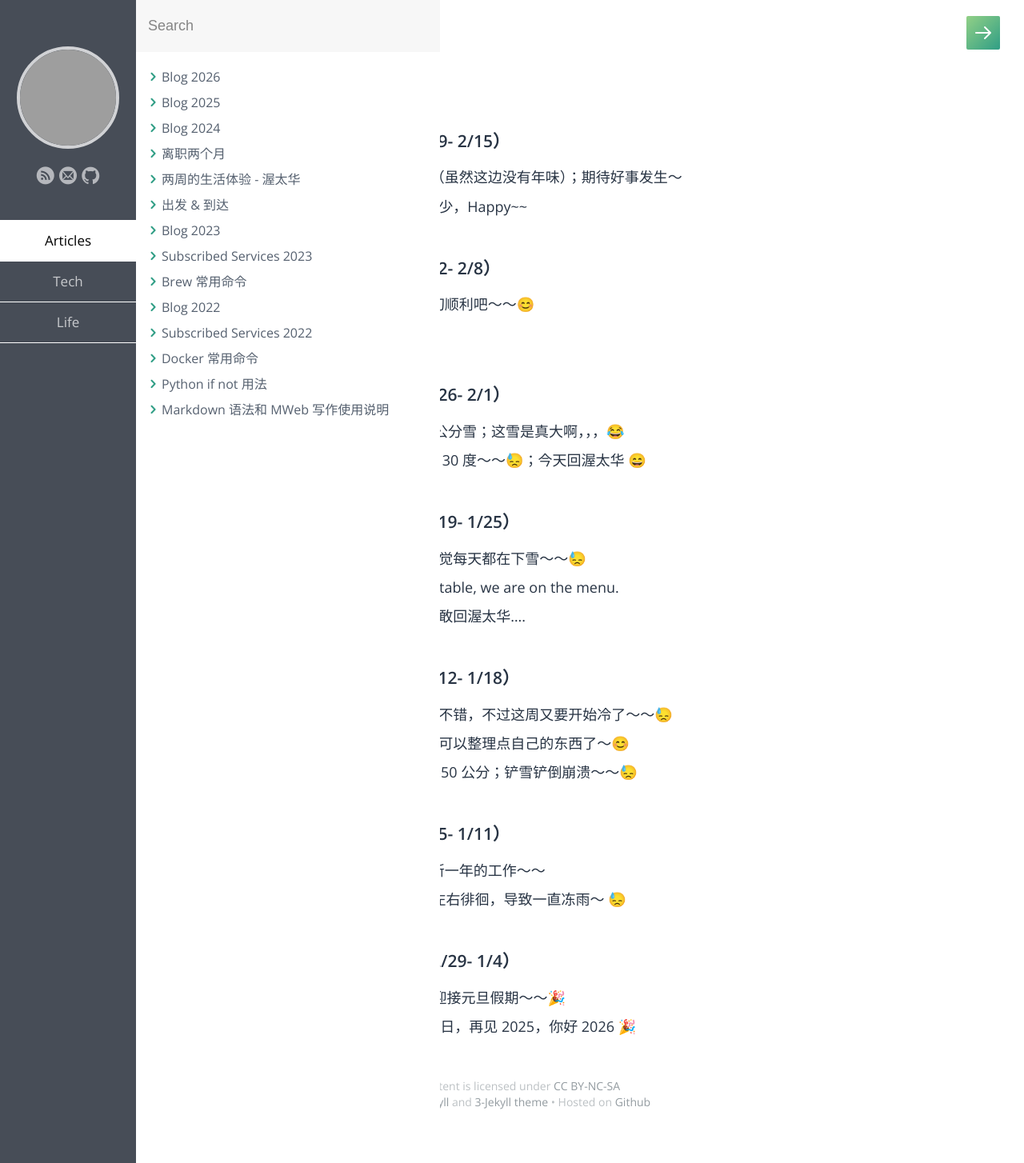
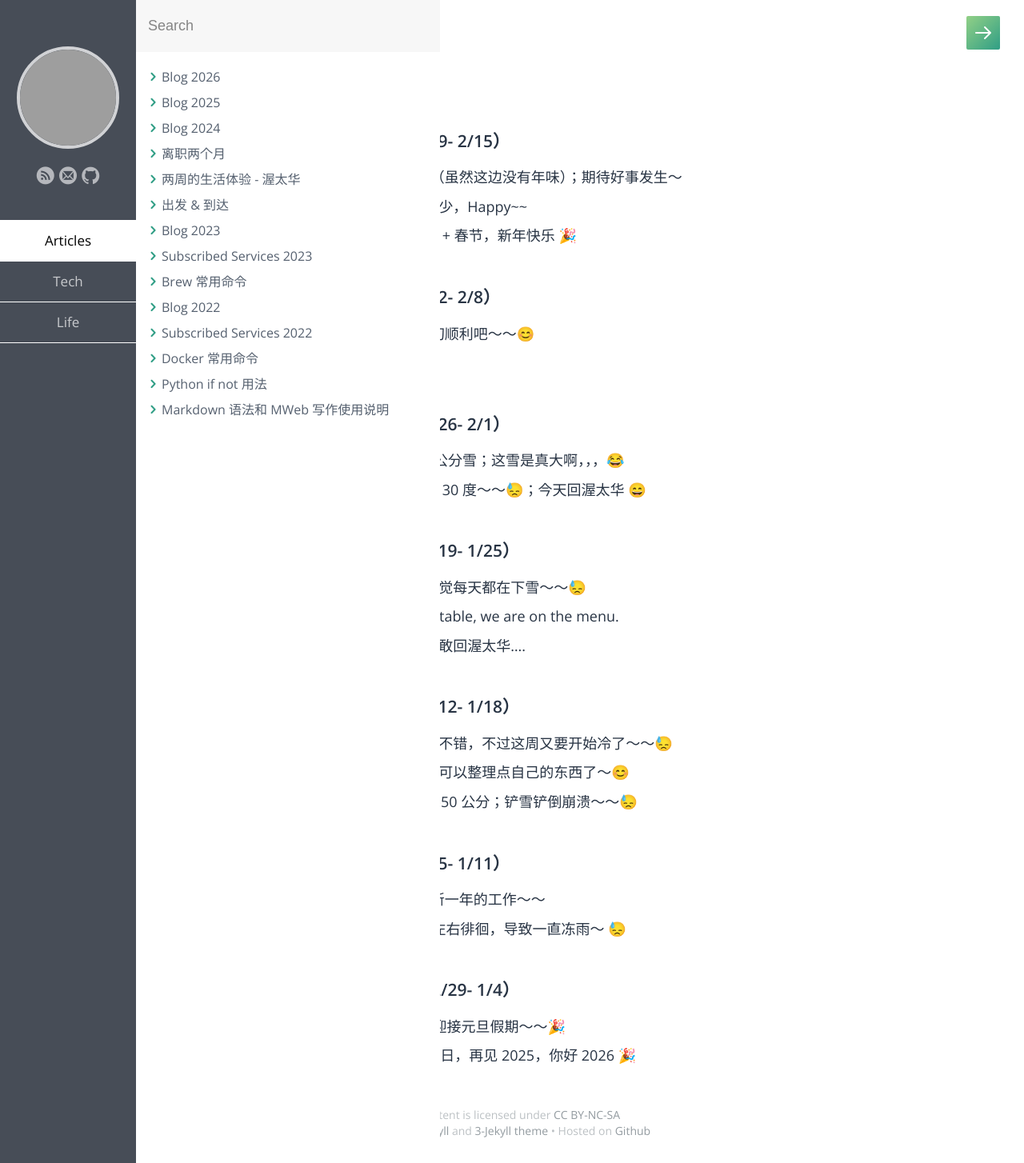
Before and after one commit to samxupeiran/samxupeiran.github.io, a Jekyll site: the page built from _posts/life/2025-12-29-my-blog.md, in a window 1280 px wide. Shown: the whole page at 80% size. Built offline with Jekyll 4.4.1, drawn with Linux system fonts in a browser that asks for light colours; some web fonts are replaced; grey boxes are pictures that could not be loaded.

Commit message:
feat: add weekly blog 2/13

```diff
--- a/_posts/life/2025-12-29-my-blog.md
+++ b/_posts/life/2025-12-29-my-blog.md
@@ -9,6 +9,7 @@ tags: Blog
 - ### 2026 年 2 月 第 2 周（2/9- 2/15）
      - 2/9 农历年前最后一周了（虽然这边没有年味）；期待好事发生～
      - 2/11 这两天温度回升了不少，Happy~~
+     - 2/13 周五了，期待长周末 + 春节，新年快乐 🎉
 
 - ### 2026 年 2 月 第 1 周（2/2- 2/8）
      - 2/3 快要过年了；希望一切顺利吧～～😊
```
